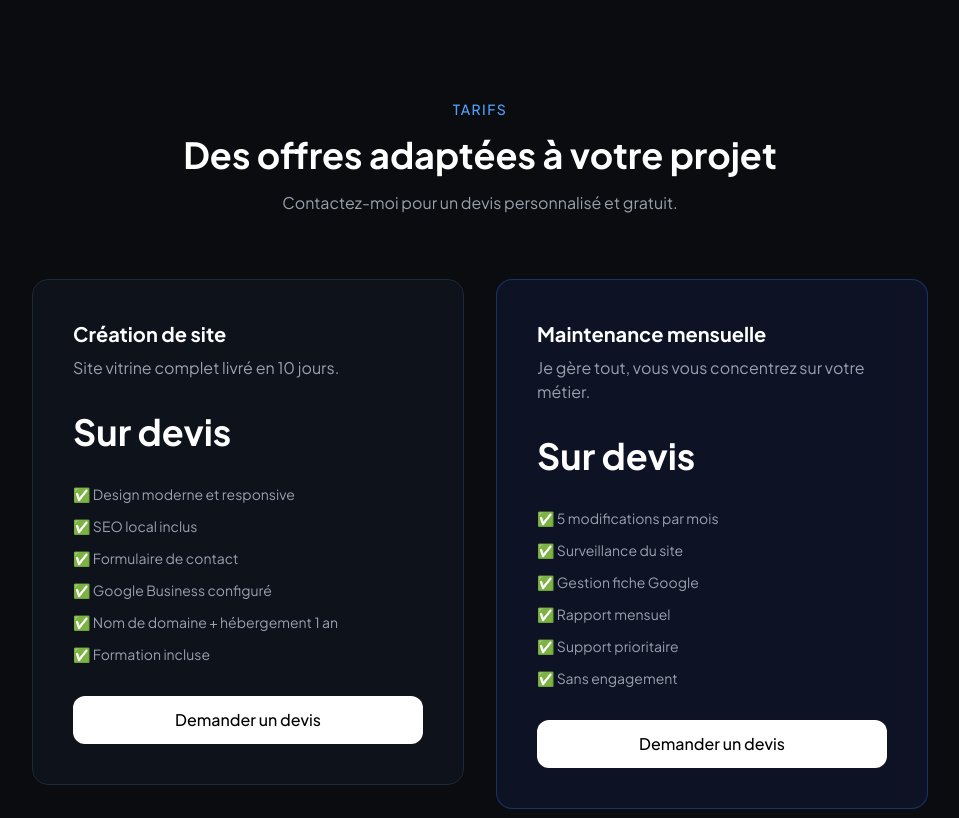
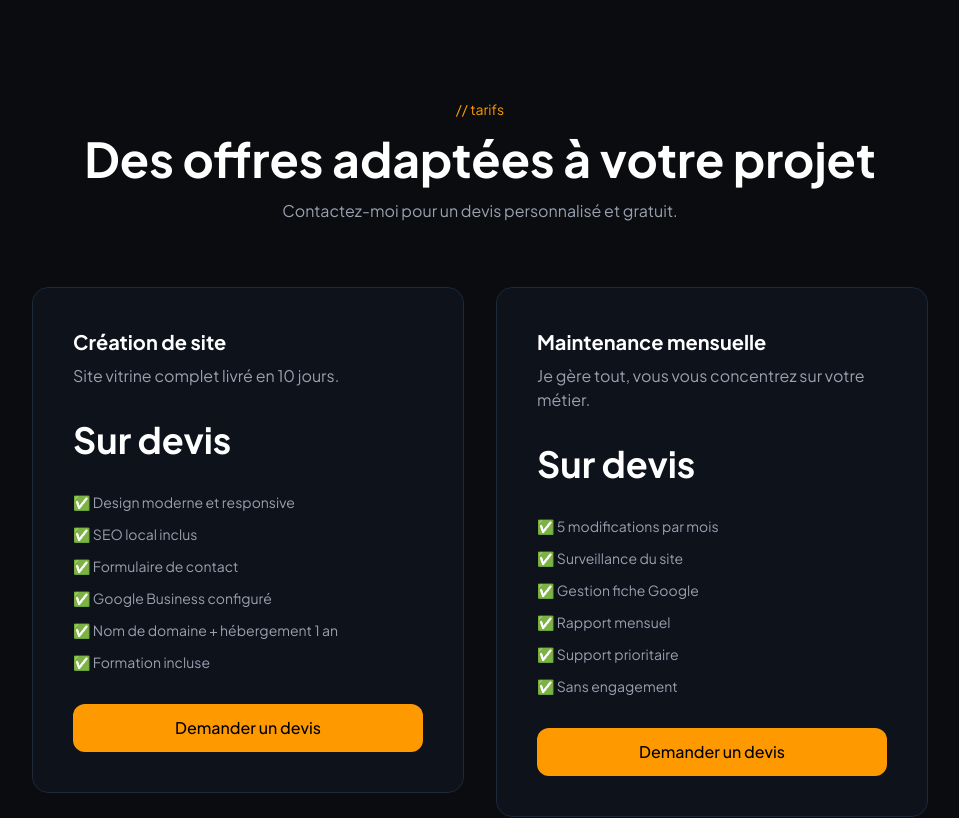
Before and after one commit to enguerrandbourghelle/agence-demo, a Next.js app: page / in a window 1280 px wide. Shown: the part 4040-4858 px from the top of the page, without its empty margins (160-1119 px from the left). Built offline with nearby package versions, Linux system fonts and the light colour scheme.

Commit message:
fix: retour aux couleurs gray sur Tarifs

```diff
--- a/components/Tarifs.tsx
+++ b/components/Tarifs.tsx
@@ -10,16 +10,16 @@ export default function Tarifs() {
     <section id="tarifs" className="py-24 px-6">
       <div className="max-w-4xl mx-auto">
         <AnimatedSection>
-          <p className="text-sm font-medium text-blue-400 mb-4 tracking-widest uppercase text-center">Tarifs</p>
-          <h2 className="text-4xl font-bold text-center mb-4 text-white">Des offres adaptées à votre projet</h2>
+          <p className="font-mono text-sm text-amber-500 mb-4 text-center">{"// tarifs"}</p>
+          <h2 className="font-serif text-4xl md:text-5xl font-bold text-center mb-4 text-white">Des offres adaptées à votre projet</h2>
           <p className="text-center text-gray-400 mb-16">Contactez-moi pour un devis personnalisé et gratuit.</p>
         </AnimatedSection>
         <div className="grid grid-cols-1 md:grid-cols-2 gap-8">
           <AnimatedSection>
             <div className="bg-gray-900/50 rounded-2xl p-10 border border-gray-800">
-              <h3 className="text-xl font-bold mb-2 text-white">Création de site</h3>
+              <h3 className="font-serif text-xl font-bold mb-2 text-white">Création de site</h3>
               <p className="text-gray-400 mb-8">Site vitrine complet livré en 10 jours.</p>
-              <p className="text-4xl font-bold mb-8 text-white">Sur devis</p>
+              <p className="font-serif text-4xl font-bold mb-8 text-white">Sur devis</p>
               <ul className="flex flex-col gap-3 text-gray-400 text-sm mb-8">
                 <li>✅ Design moderne et responsive</li>
                 <li>✅ SEO local inclus</li>
@@ -28,16 +28,16 @@ export default function Tarifs() {
                 <li>✅ Nom de domaine + hébergement 1 an</li>
                 <li>✅ Formation incluse</li>
               </ul>
-              <button onClick={scrollToContact} className="w-full bg-white text-black py-3 rounded-xl font-medium hover:bg-gray-100 transition">
+              <button onClick={scrollToContact} className="w-full bg-amber-500 text-black py-3 rounded-xl font-medium hover:bg-amber-400 transition">
                 Demander un devis
               </button>
             </div>
           </AnimatedSection>
           <AnimatedSection>
-            <div className="bg-blue-950/30 rounded-2xl p-10 border border-blue-500/30">
-              <h3 className="text-xl font-bold mb-2 text-white">Maintenance mensuelle</h3>
+            <div className="bg-gray-900/50 rounded-2xl p-10 border border-gray-800">
+              <h3 className="font-serif text-xl font-bold mb-2 text-white">Maintenance mensuelle</h3>
               <p className="text-gray-400 mb-8">Je gère tout, vous vous concentrez sur votre métier.</p>
-              <p className="text-4xl font-bold mb-8 text-white">Sur devis</p>
+              <p className="font-serif text-4xl font-bold mb-8 text-white">Sur devis</p>
               <ul className="flex flex-col gap-3 text-gray-400 text-sm mb-8">
                 <li>✅ 5 modifications par mois</li>
                 <li>✅ Surveillance du site</li>
@@ -46,7 +46,7 @@ export default function Tarifs() {
                 <li>✅ Support prioritaire</li>
                 <li>✅ Sans engagement</li>
               </ul>
-              <button onClick={scrollToContact} className="w-full bg-white text-black py-3 rounded-xl font-medium hover:bg-gray-100 transition">
+              <button onClick={scrollToContact} className="w-full bg-amber-500 text-black py-3 rounded-xl font-medium hover:bg-amber-400 transition">
                 Demander un devis
               </button>
             </div>
```
